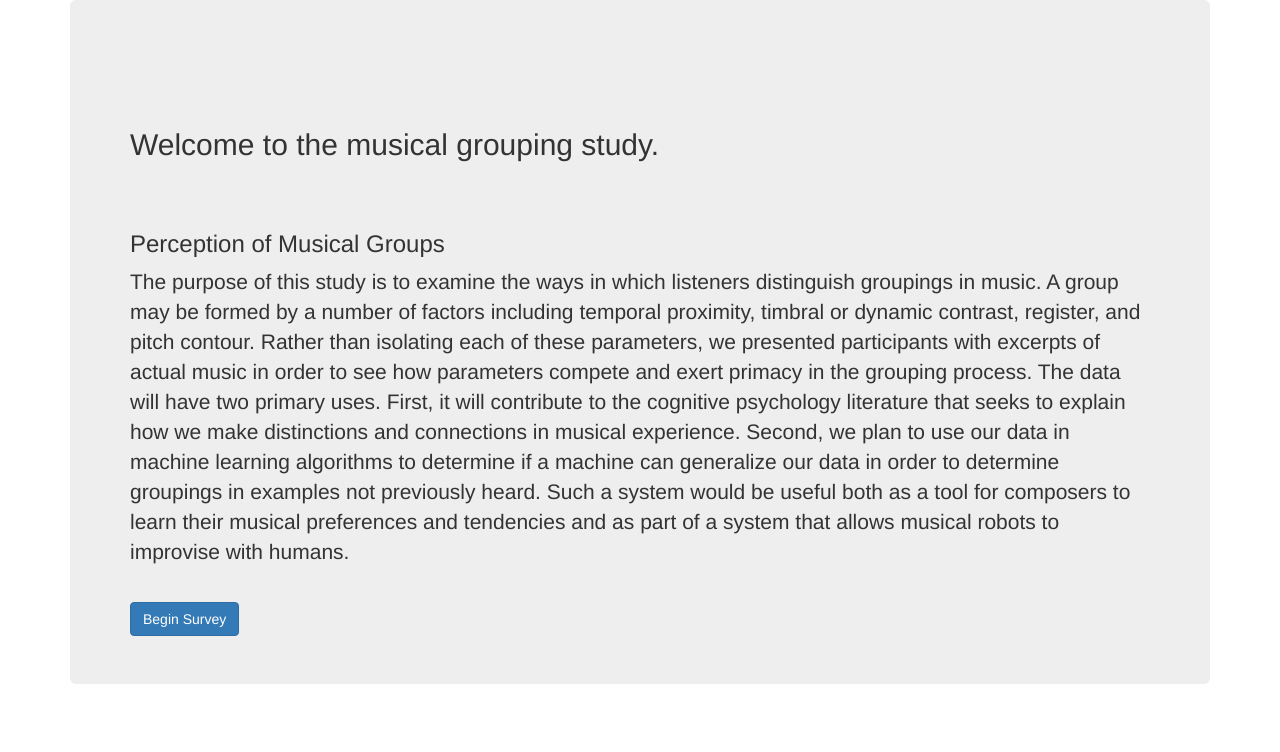
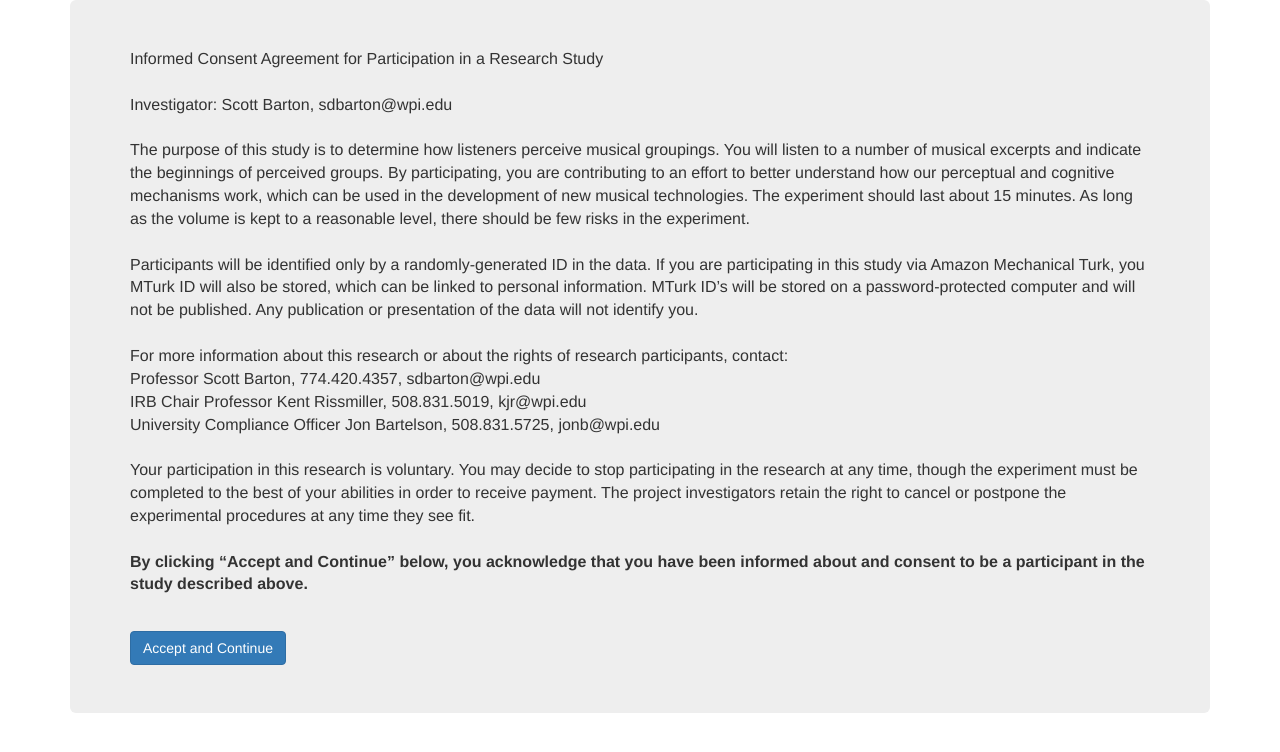
Before and after one commit to PeterMitrano/grouping, a Flask app: page /welcome in a window 1280 px wide. Shown: the top 752 px of the page. Run offline with Flask 2, Linux system fonts and the light colour scheme; some libraries are stand-ins or nearby versions.

Commit message:
add "informed consent"
 - small tweaks to other text

```diff
--- a/interface/interface/static/common.css
+++ b/interface/interface/static/common.css
@@ -67,3 +67,7 @@ audio {
 .hidden {
     visibility: hidden;
 }
+
+#consent {
+    font-size: medium;
+}
--- a/interface/interface/templates/thankyou.html
+++ b/interface/interface/templates/thankyou.html
@@ -19,9 +19,9 @@
     <h2>Thanks! We've recorded your responses.</h2>
     <br>
     <br>
-    <p> Your unique experiment code is:</p>
+    <p> Your unique Experiment ID is:</p>
     <p id="experiment_id" class="code"></p>
-    <!--<p> Please enter this code into MTurk</p>-->
+    <p> If you are coming from Mechanical Turk: Please enter the above Experiment ID to receive payment</p>
   </div>
 </div>
 </body>
--- a/interface/interface/templates/welcome.html
+++ b/interface/interface/templates/welcome.html
@@ -12,25 +12,59 @@
 <body>
 <div class="container">
   <div class="jumbotron">
-    <br>
-    <br>
-    <br>
-    <h2>Welcome to the musical grouping study.</h2>
-    <br>
-    <br>
-    <h3>
-      Perception of Musical Groups
-    </h3>
-    <p>
-      The purpose of this study is to examine the ways in which listeners distinguish groupings in music. A group may be formed by a number of factors including temporal proximity, timbral or dynamic contrast, register, and pitch contour. Rather than isolating each of these parameters, we presented participants with excerpts of actual music in order to see how parameters compete and exert primacy in the grouping process. The data will have two primary uses. First, it will contribute to the cognitive psychology literature that seeks to explain how we make distinctions and connections in musical experience. Second, we plan to use our data in machine learning algorithms to determine if a machine can generalize our data in order to determine groupings in examples not previously heard. Such a system would be useful both as a tool for composers to learn their musical preferences and tendencies and as part of a system that allows musical robots to improvise with humans.
+    <p id="consent">
+      Informed Consent Agreement for Participation in a Research Study
+      <br>
+      <br>
+      Investigator: Scott Barton, sdbarton@wpi.edu
+      <br>
+      <br>
+      The purpose of this study is to determine how listeners perceive musical groupings. You will listen to a number of
+      musical excerpts and indicate the beginnings of perceived groups. By participating, you are contributing to an
+      effort to better understand how our perceptual and cognitive mechanisms work, which can be used in the development
+      of new musical technologies. The experiment should last about 15 minutes. As long as the volume is kept to a
+      reasonable level, there should be few risks in the experiment.
+      <br>
+      <br>
+      Participants will be identified only by a randomly-generated ID in the data. If you are participating in this
+      study via Amazon Mechanical Turk, you MTurk ID will also be stored, which can be linked to personal information.
+      MTurk ID’s will be stored on a password-protected computer and will not be published. Any publication or
+      presentation of the data will not identify you.
+      <br>
+      <br>
+      For more information about this research or about the rights of research participants, contact:
+      <br>
+      Professor Scott Barton, 774.420.4357, sdbarton@wpi.edu
+      <br>
+      IRB Chair Professor Kent Rissmiller, 508.831.5019, kjr@wpi.edu
+      <br>
+      University Compliance Officer Jon Bartelson, 508.831.5725, jonb@wpi.edu
+      <br>
+      <br>
+
+      Your participation in this research is voluntary. You may decide to stop participating in the research at any
+      time, though the experiment must be completed to the best of your abilities in order to receive payment. The
+      project investigators retain the right to cancel or postpone the experimental procedures at any time they see fit.
+      <br>
+      <br>
+
+      <strong>
+        By clicking “Accept and Continue” below, you acknowledge that you have been informed about and consent to be a
+        participant in the study described above.
+      </strong>
+
     </p>
     <br>
-    <a id="begin_button" class="btn btn-primary">Begin Survey</a>
+    <a id="begin_button" class="btn btn-primary">Accept and Continue</a>
   </div>
 </div>
 </body>
 <script>
 let id = generateExperimentID();
 $("#begin_button").attr('href', "survey?experiment-id=" + id + "&samples_per_participant=" + {{samples_per_participant}});
+
+
+
+
 </script>
 </html>
```
